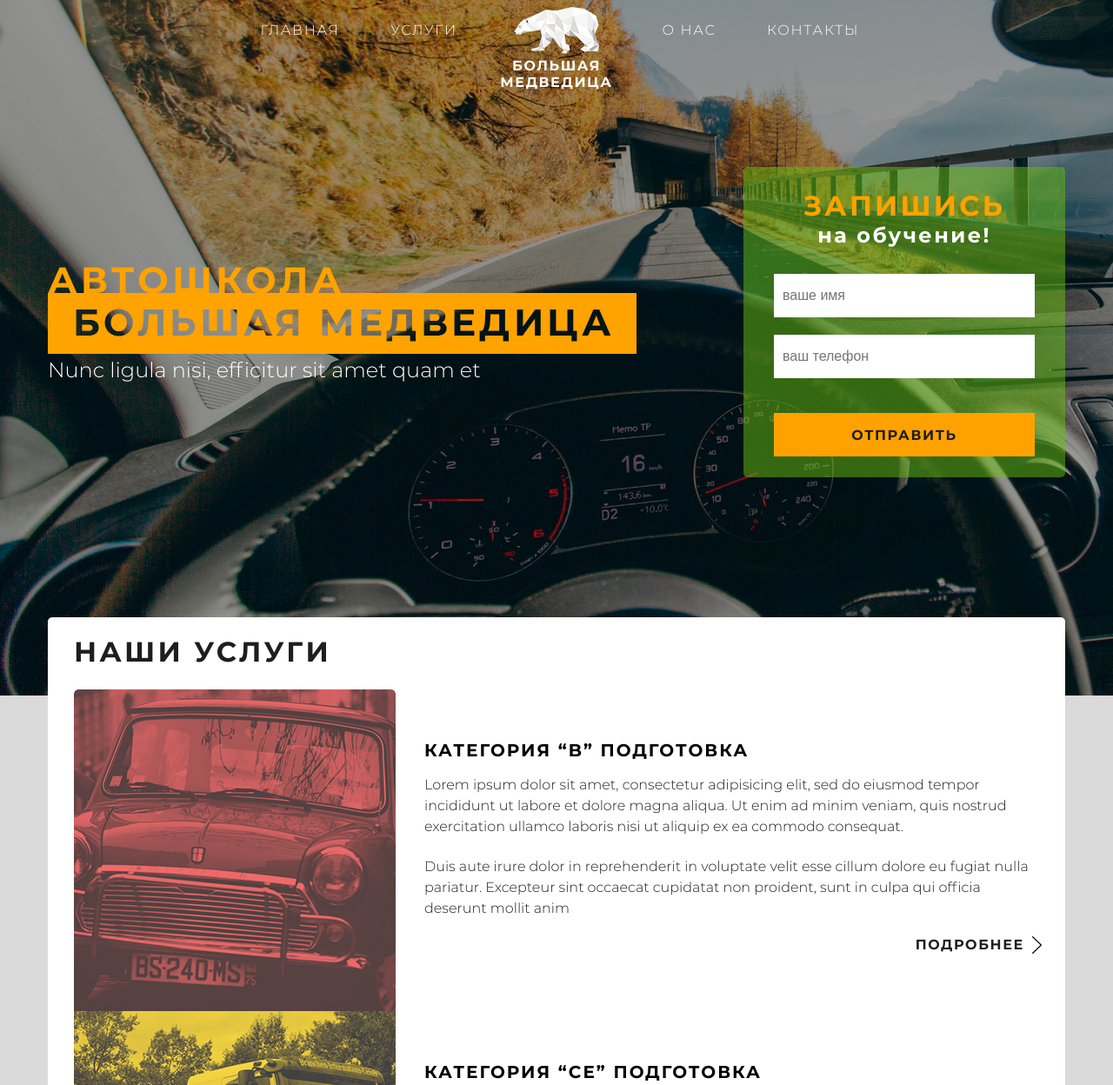
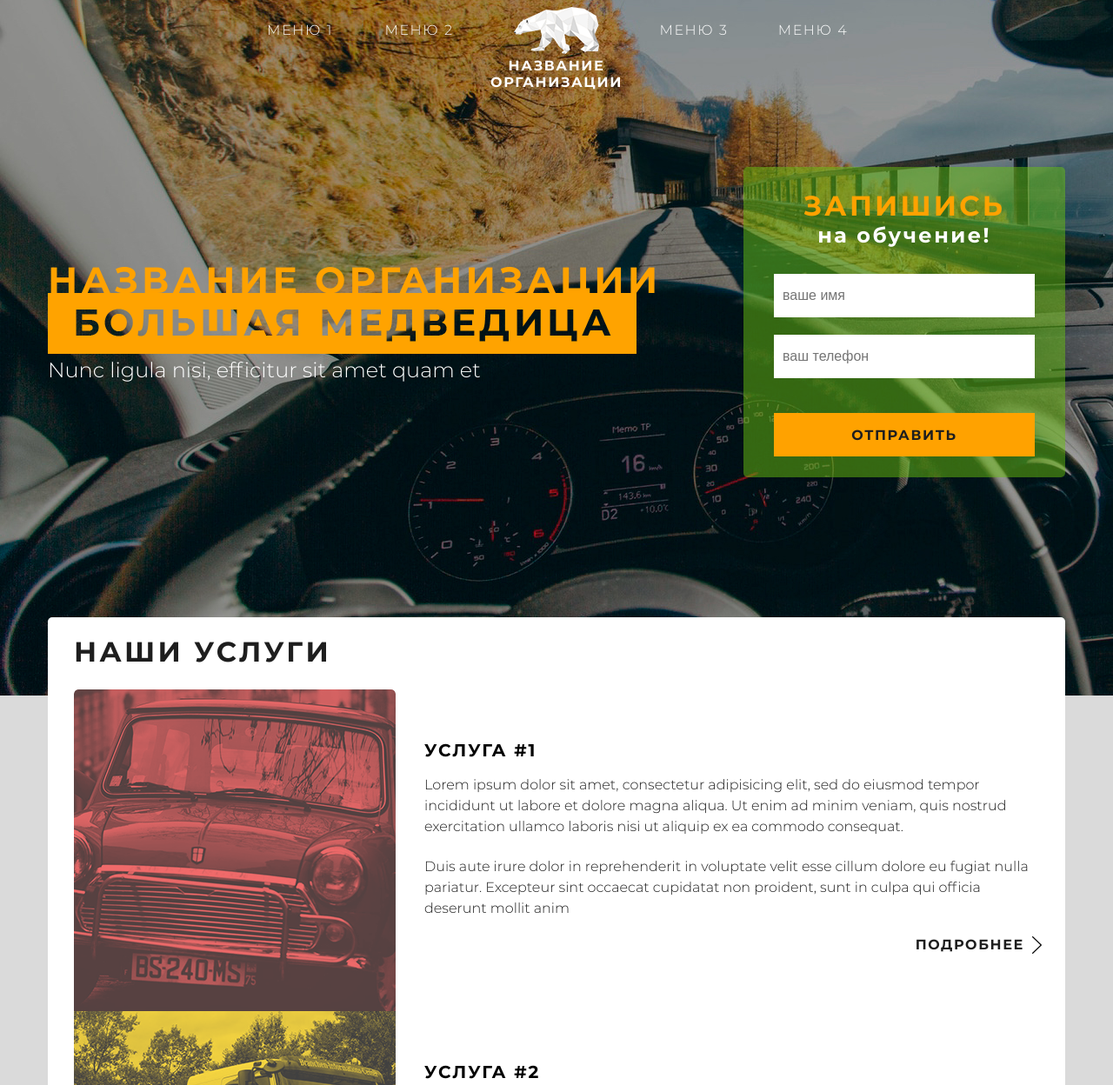
Before and after one commit to SimaDmtr/Medvedica, a plain HTML site: page index.html in a window 1280 px wide. Shown: the top 1248 px of the page at 87% size. Drawn offline with Linux system fonts and the light colour scheme; some packages are replaced by stand-ins of ours.

Commit message:
Add files via upload

```diff
--- a/css/style.css
+++ b/css/style.css
@@ -101,7 +101,6 @@ ul {
     font-weight: 300;
     text-transform: uppercase;
     color: #ffffff;
-
 }
 
 .menu a:hover {
@@ -116,8 +115,9 @@ ul {
 
 .logo {
     height: 107px;
-    width: 130px !important;
+    width: auto !important;
     margin-top: -25px;
+    text-align: center;
 
 }
 .send:hover{
--- a/index.html
+++ b/index.html
@@ -36,16 +36,16 @@
     <div class="container">
         <header>
             <ul class="menu">
-                <li><a href="#">Главная</a></li>
-                <li><a  href="#services">Услуги</a></li>
-                <li class="logo invisLink"><a href="#"></a><img src="img/png/logo.png" alt=""><div><a href="#">Большая<br>медведица</a></div></li>
-                <li><a href="#about">О нас</a></li>
-                <li><a href="#contacts">Контакты</a></li>
+                <li><a href="#">Меню 1</a></li>
+                <li><a  href="#services">Меню 2</a></li>
+                <li class="logo invisLink"><a href="#"></a><img src="img/png/logo.png" alt=""><div><a href="#">Название<br>организации</a></div></li>
+                <li><a href="#about">Меню 3</a></li>
+                <li><a href="#contacts">Меню 4</a></li>
             </ul>
         </header>
         <div class="bannerInner">
             <div class="title">
-                <h1>Автошкола</h1>
+                <h1>Название организации</h1>
                 <img class="name" src="img/png/title.png">
                 <p>Nunc ligula nisi, efficitur sit amet quam et</p>
             </div>
@@ -74,7 +74,7 @@
                         <span><span class="category">B</span><br>категория</span>
                     </div>
                     <div class="categoryInfo">
-                        <span class="categoryInfoTitle">Категория “B” подготовка</span>
+                        <span class="categoryInfoTitle">Услуга  #1</span>
                         <div class="categoryInfoContent">
                             <p>Lorem ipsum dolor sit amet, consectetur adipisicing elit, sed do eiusmod tempor
                                 incididunt ut labore et dolore magna aliqua. Ut enim ad minim veniam, quis nostrud
@@ -94,7 +94,7 @@
                         <span><span class="category">CE</span><br>категория</span>
                     </div>
                     <div class="categoryInfo">
-                        <span class="categoryInfoTitle">Категория “CE” подготовка</span>
+                        <span class="categoryInfoTitle">Услуга  #2</span>
                         <div class="categoryInfoContent">
                             <p>Lorem ipsum dolor sit amet, consectetur adipisicing elit, sed do eiusmod tempor
                                 incididunt ut labore et dolore magna aliqua. Ut enim ad minim veniam, quis nostrud
@@ -114,7 +114,7 @@
                         <span><span class="category">D</span><br>категория</span>
                     </div>
                     <div class="categoryInfo">
-                        <span class="categoryInfoTitle">Категория “D” подготовка</span>
+                        <span class="categoryInfoTitle">Услуга  #3</span>
                         <div class="categoryInfoContent">
                             <p>Lorem ipsum dolor sit amet, consectetur adipisicing elit, sed do eiusmod tempor
                                 incididunt ut labore et dolore magna aliqua. Ut enim ad minim veniam, quis nostrud
@@ -136,11 +136,11 @@
 <div class="advantages">
     <a href="#" id="about"></a>
     <div class="container">
-        <h2>Почему мы лучшие?</h2>
+        <h2>Блок преимуществ</h2>
         <ul class="advantagesInner">
-            <li><span><span class="advOrange">30 000</span><br>наших учеников<br>с правами</span></span></li>
-            <li><span><span class="advOrange">10</span><br>современных<br>автомобилей</span></span></li>
-            <li><span><span class="advOrange">8</span><br>опытных<br>инструкторов</span></span></li>
+            <li><span><span class="advOrange">1</span><br>преимущество</span></span></li>
+            <li><span><span class="advOrange">2</span><br>преимущество</span></span></li>
+            <li><span><span class="advOrange">3</span><br>преимущество</span></span></li>
         </ul>
     </div>
 </div>
@@ -183,7 +183,7 @@
             <div class="logo invisLink">
                 <a href="#"></a>
                 <img src="img/png/logo.png" alt="">
-                <div><a href="#">Большая медведица</a></div>
+                <div><a href="#">Название<br>организации</a></div>
             </div>
             <p>&#169; Автошкола “Большая медведица”. Все права защишены. | Digital studio <a class="createdBy"
                                                                                       href="https://brain-it.by/ru/">BrainIT</a>
```
